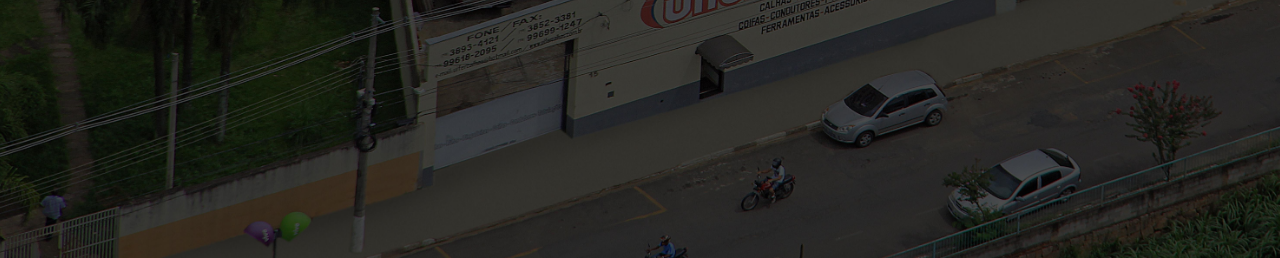
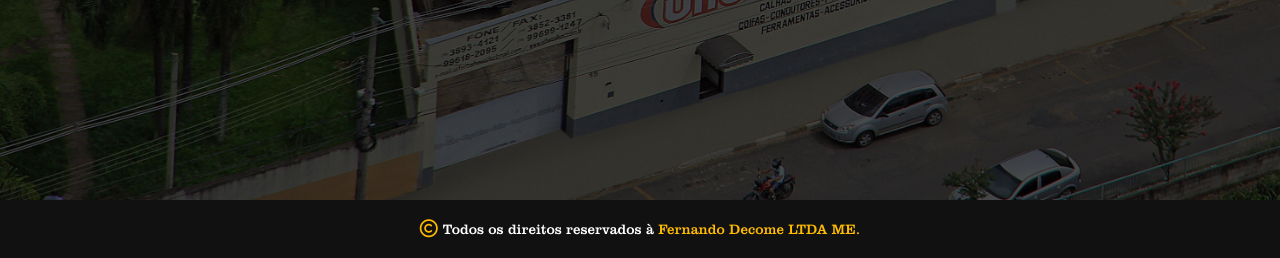
Before and after one commit to FelipeDecome/Uifer-Calhas, a PHP site: page /public/index.html in a window 1280 px wide. Shown: the part 542-800 px from the top of the page. Run offline with PHP 8.4, Linux system fonts and the light colour scheme; some libraries are stand-ins or nearby versions.

Commit message:
header changes / Footer Added

```diff
--- a/public/css/default.css
+++ b/public/css/default.css
@@ -144,6 +144,7 @@ footer {
   padding: 10px 0;
   border-radius: 3px;
   border: 1px solid transparent;
+  transition: 300ms;
 }
 
 .btn span {
--- /dev/null
+++ b/public/css/footer.css
@@ -0,0 +1,33 @@
+footer.footer {
+  position: fixed;
+  bottom: 0;
+  display: flex;
+  flex-direction: column;
+  align-items: center;
+  background-color: #111;
+  padding-top: 20px;
+  padding-bottom: 20px;
+}
+
+footer.footer div.copyright {
+  display: flex;
+  flex-direction: row;
+  align-items: center;
+}
+
+footer.footer div.copyright p,
+footer.footer div.copyright p span {
+  font-family: 'Clarendon', serif;
+  font-size: 14px;
+  color: #FFF;
+}
+
+footer.footer div.copyright p span {
+  color: #FFBB00;
+}
+
+footer.footer div.copyright i {
+  padding: 0 5px 0 0;
+  font-size: 18px;
+  color: #FFBB00;
+}
--- a/public/css/header.css
+++ b/public/css/header.css
@@ -213,16 +213,22 @@ div.collapse-search-bar-icon>ul:hover li:nth-child(2) {
     background-color: transparent;
   }
 
-  nav.navbar>ul li:hover::before,
-  nav.navbar>ul li.active::before {
+  nav.navbar>ul li::before {
     content: '';
-    display: block;
+    width: 10%;
+    height: 100%;
     position: absolute;
     bottom: 0;
     left: 0;
+    opacity: 0;
+    transition: all ease 300ms;
+    border-bottom: 2px solid #FFBB00;
+  }
+
+  nav.navbar>ul li:hover::before,
+  nav.navbar>ul li.active::before {
+    opacity: 1;
     width: 100%;
-    height: 100%;
-    border-bottom: 2px solid #FFBB00;
   }
 
   div.collapse-icons-bar div.collapse-menu-icon {
--- a/public/index.html
+++ b/public/index.html
@@ -62,7 +62,10 @@
       </div>
     </div>
     <!-- <div class="column">ola3</div> -->
-  </header class="container-flex header">
+  </header>
+
+  <!-- MAIN SECTION -->
+
   <main class="main_home">
     <h1 class="main_logo">
       <span><span class="red">U</span>ifer <span class="blue">C</span>alhas</span>
@@ -86,12 +89,21 @@
       </button>
     </div>
   </main>
-  <footer></footer>
+
+  <!-- FOOTER SECTION -->
+
+  <footer class="footer">
+    <div class="copyright">
+      <i class="far fa-copyright"></i>
+      <p> Todos os direitos reservados à <span>Fernando Decome LTDA ME.</span></p>
+    </div>
+  </footer>
 
   <link rel="stylesheet" href="css/reset.css">
   <link rel="stylesheet" href="css/default.css">
   <link rel="stylesheet" href="css/header.css">
   <link rel="stylesheet" href="css/home.css">
+  <link rel="stylesheet" href="css/footer.css">
 
 </body>
 
```
